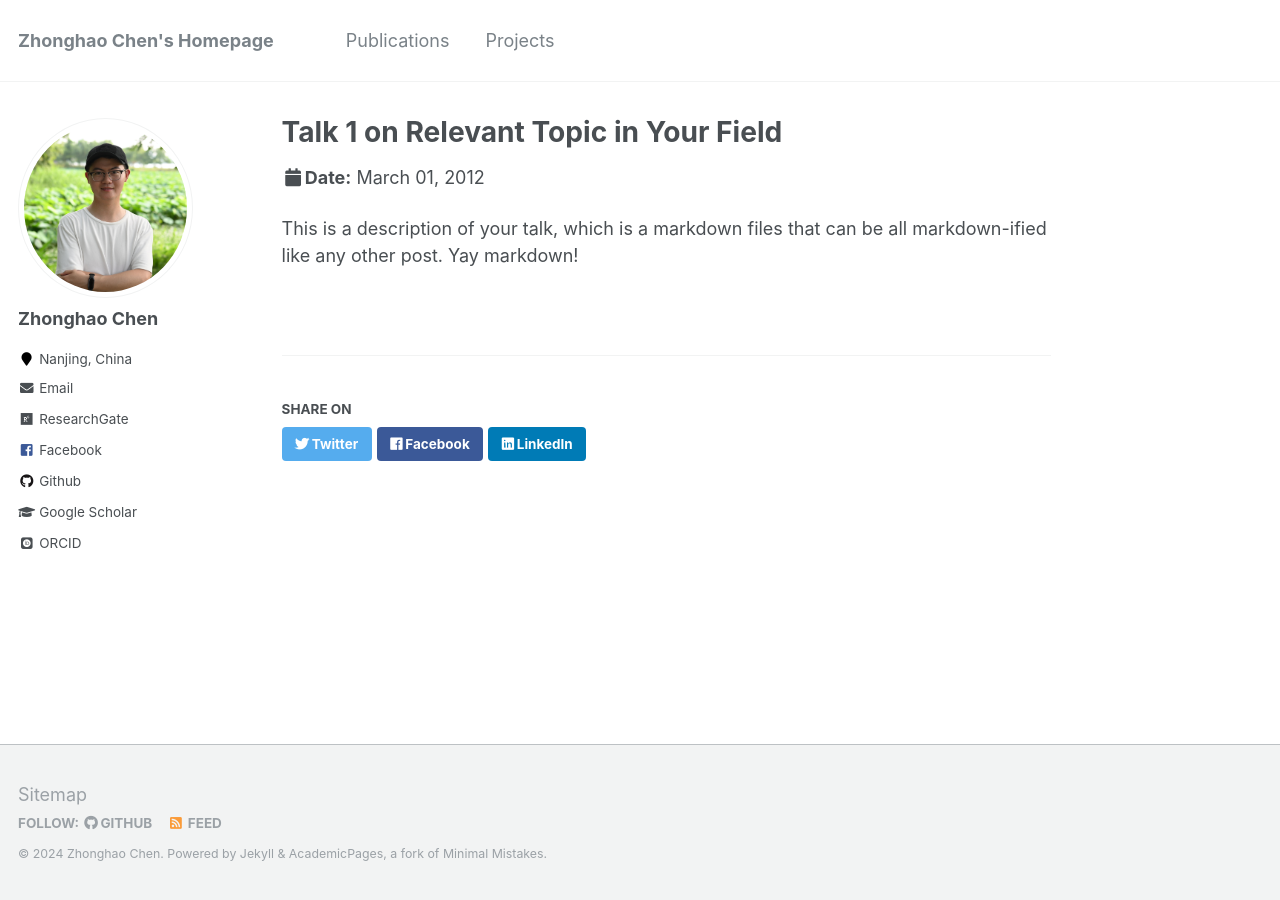
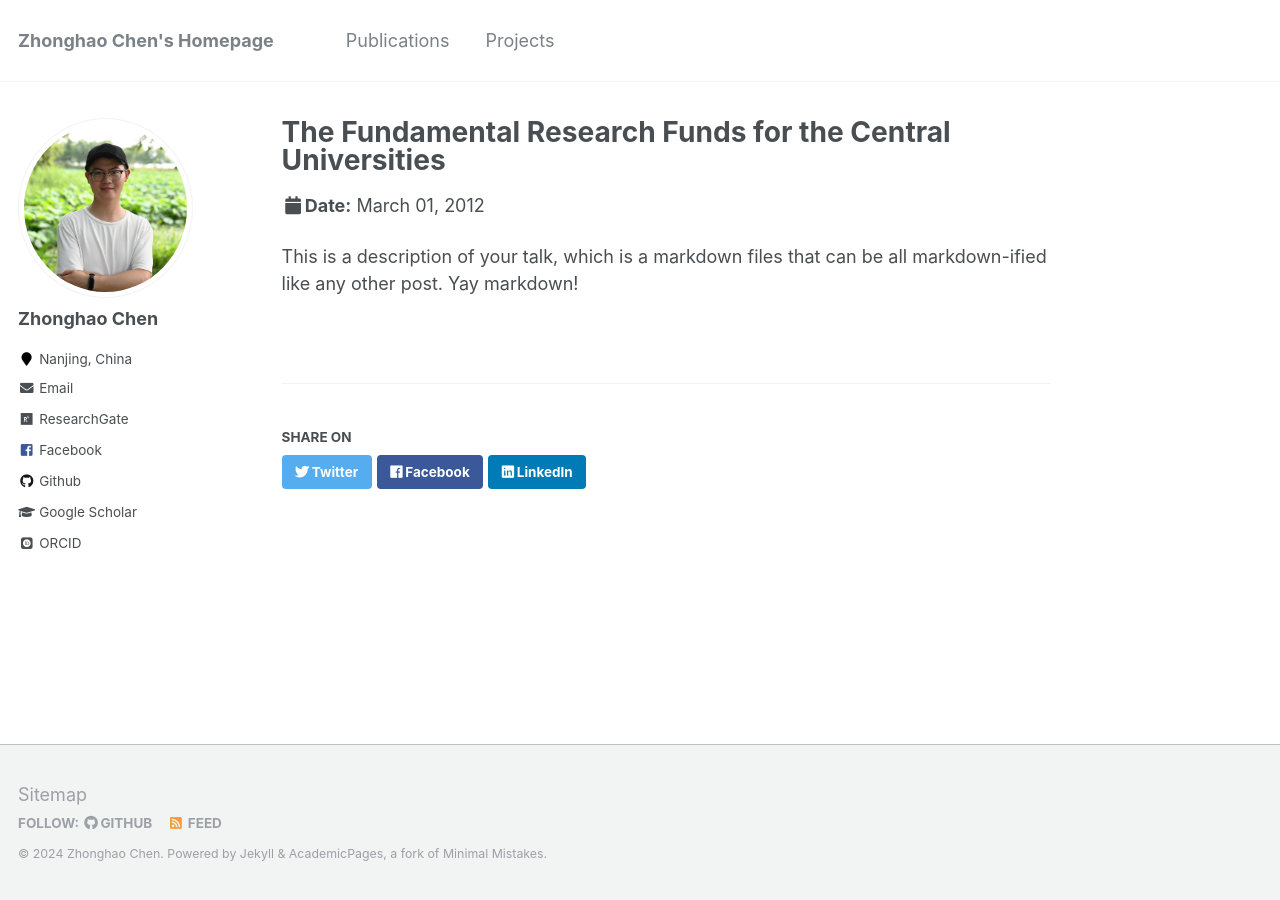
Before and after one commit to zhonghaochen/zhonghaochen.github.io, a Jekyll site: the page built from _talks/project1.md, in a window 1280 px wide. Built offline with Jekyll 4.4.1, drawn with Linux system fonts in a browser that asks for light colours; some web fonts are replaced.

Commit message:
Update and rename 2012-03-01-talk-1.md to project1.md

```diff
--- a/_talks/2012-03-01-talk-1.md
+++ b/_talks/project1.md
@@ -1,8 +1,8 @@
 ---
-title: "Talk 1 on Relevant Topic in Your Field"
+title: "The Fundamental Research Funds for the Central Universities"
 collection: talks
 type: "Talk"
-permalink: /talks/2012-03-01-talk-1
+permalink: /talks/project1
 venue: "UC San Francisco, Department of Testing"
 date: 2012-03-01
 location: "San Francisco, California"
```
